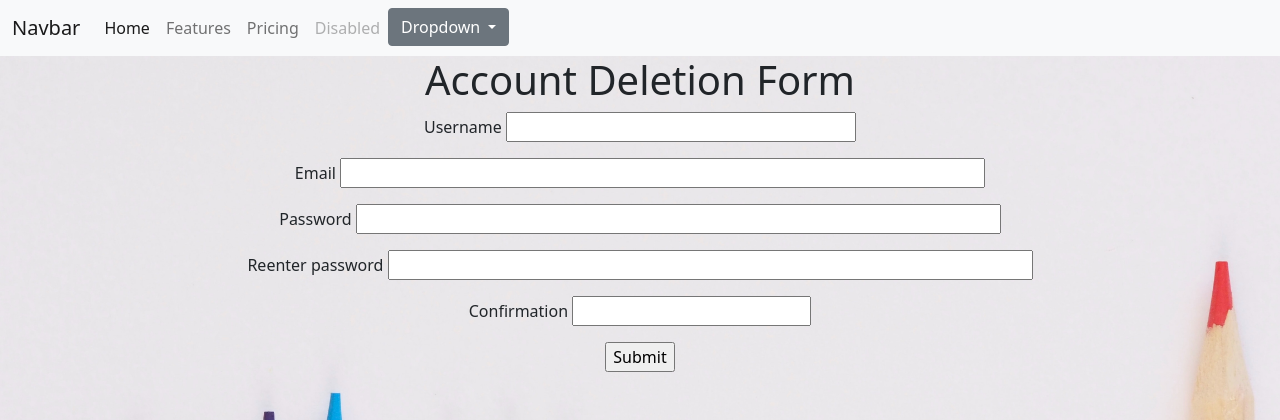
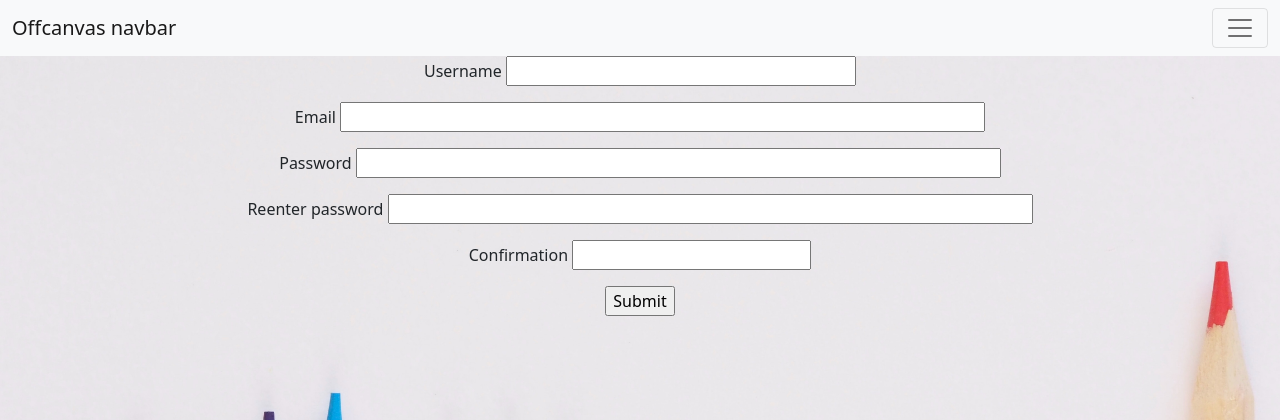
Before and after one commit to dominiclopez391/Comsc-131-Project-Team-2, a Python web app: template StudyAid/myapp/templates/delete.html in a window 1280 px wide. Shown: the top 420 px of the page. Run offline with Jinja, Linux system fonts and the light colour scheme; the template is opened without the code that fills it, so the values that code supplies are empty, except form fields; form fields are guessed from the names that the template uses.

Commit message:
Update base.html

```diff
--- a/StudyAid/myapp/templates/base.html
+++ b/StudyAid/myapp/templates/base.html
@@ -14,28 +14,43 @@
 
 }
 		</style>
-		<nav class="navbar navbar-expand-lg navbar-light bg-light">
+		<nav class="navbar navbar-light bg-light fixed-top">
   <div class="container-fluid">
-    <a class="navbar-brand" href="#">Navbar</a>
-    <button class="navbar-toggler" type="button" data-bs-toggle="collapse" data-bs-target="#navbarNavAltMarkup" aria-controls="navbarNavAltMarkup" aria-expanded="false" aria-label="Toggle navigation">
+    <a class="navbar-brand" href="#">Offcanvas navbar</a>
+    <button class="navbar-toggler" type="button" data-bs-toggle="offcanvas" data-bs-target="#offcanvasNavbar" aria-controls="offcanvasNavbar">
       <span class="navbar-toggler-icon"></span>
     </button>
-    <div class="collapse navbar-collapse" id="navbarNavAltMarkup">
-      <div class="navbar-nav">
-        <a class="nav-link active" aria-current="page" href="#">Home</a>
-        <a class="nav-link" href="#">Features</a>
-        <a class="nav-link" href="#">Pricing</a>
-        <a class="nav-link disabled">Disabled</a>
-	     <div class="dropdown">
-  <button class="btn btn-secondary dropdown-toggle" type="button" id="dropdownMenu2" data-bs-toggle="dropdown" aria-expanded="false">
-    Dropdown
-  </button>
-  <ul class="dropdown-menu" aria-labelledby="dropdownMenu2">
-    <li><button class="dropdown-item" type="button">Action</button></li>
-    <li><button class="dropdown-item" type="button">Another action</button></li>
-    <li><button class="dropdown-item" type="button">Something else here</button></li>
-  </ul>
-</div>
+    <div class="offcanvas offcanvas-end" tabindex="-1" id="offcanvasNavbar" aria-labelledby="offcanvasNavbarLabel">
+      <div class="offcanvas-header">
+        <h5 class="offcanvas-title" id="offcanvasNavbarLabel">Offcanvas</h5>
+        <button type="button" class="btn-close text-reset" data-bs-dismiss="offcanvas" aria-label="Close"></button>
+      </div>
+      <div class="offcanvas-body">
+        <ul class="navbar-nav justify-content-end flex-grow-1 pe-3">
+          <li class="nav-item">
+            <a class="nav-link active" aria-current="page" href="#">Home</a>
+          </li>
+          <li class="nav-item">
+            <a class="nav-link" href="#">Link</a>
+          </li>
+          <li class="nav-item dropdown">
+            <a class="nav-link dropdown-toggle" href="#" id="offcanvasNavbarDropdown" role="button" data-bs-toggle="dropdown" aria-expanded="false">
+              Dropdown
+            </a>
+            <ul class="dropdown-menu" aria-labelledby="offcanvasNavbarDropdown">
+              <li><a class="dropdown-item" href="#">Action</a></li>
+              <li><a class="dropdown-item" href="#">Another action</a></li>
+              <li>
+                <hr class="dropdown-divider">
+              </li>
+              <li><a class="dropdown-item" href="#">Something else here</a></li>
+            </ul>
+          </li>
+        </ul>
+        <form class="d-flex">
+          <input class="form-control me-2" type="search" placeholder="Search" aria-label="Search">
+          <button class="btn btn-outline-success" type="submit">Search</button>
+        </form>
       </div>
     </div>
   </div>
```
